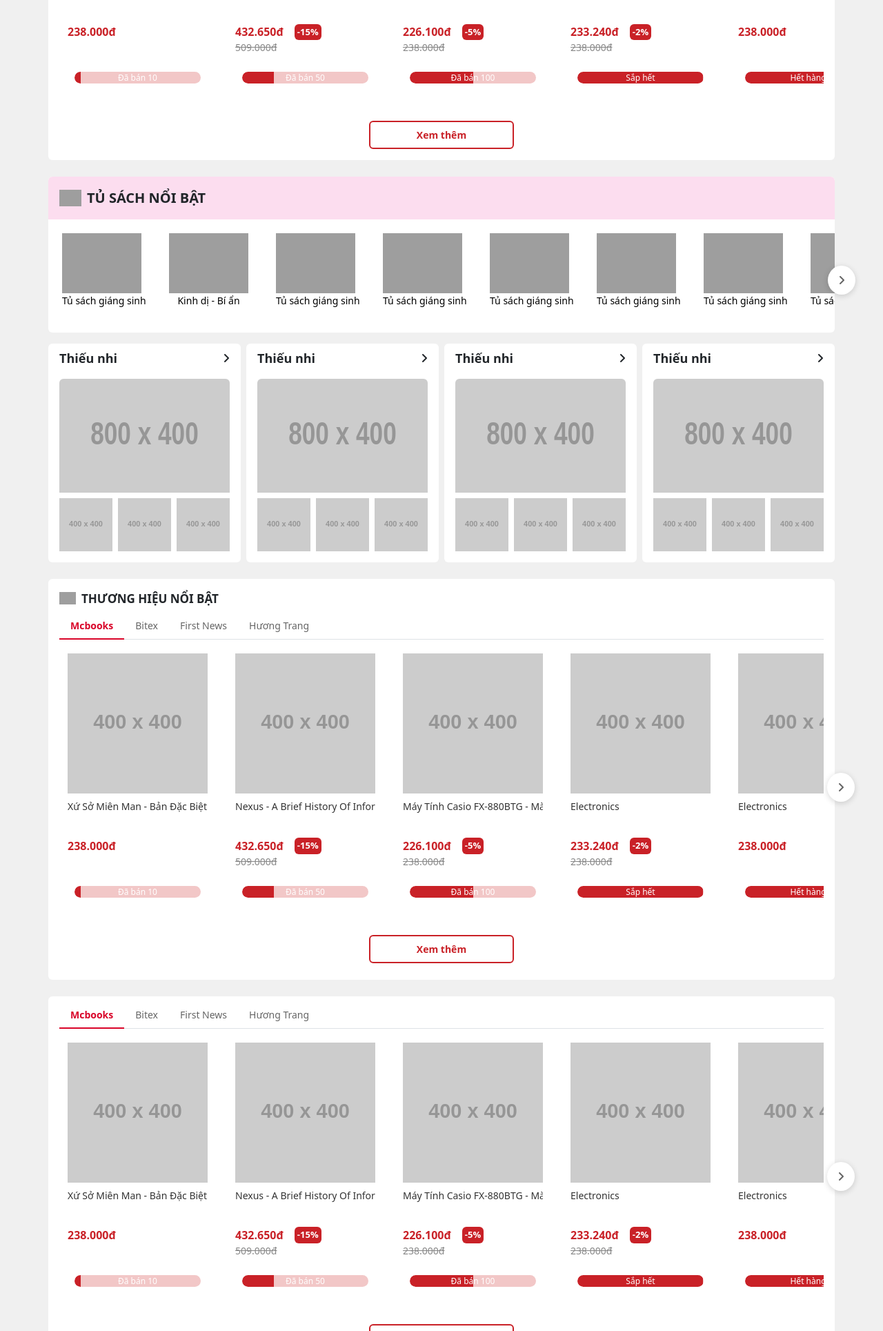
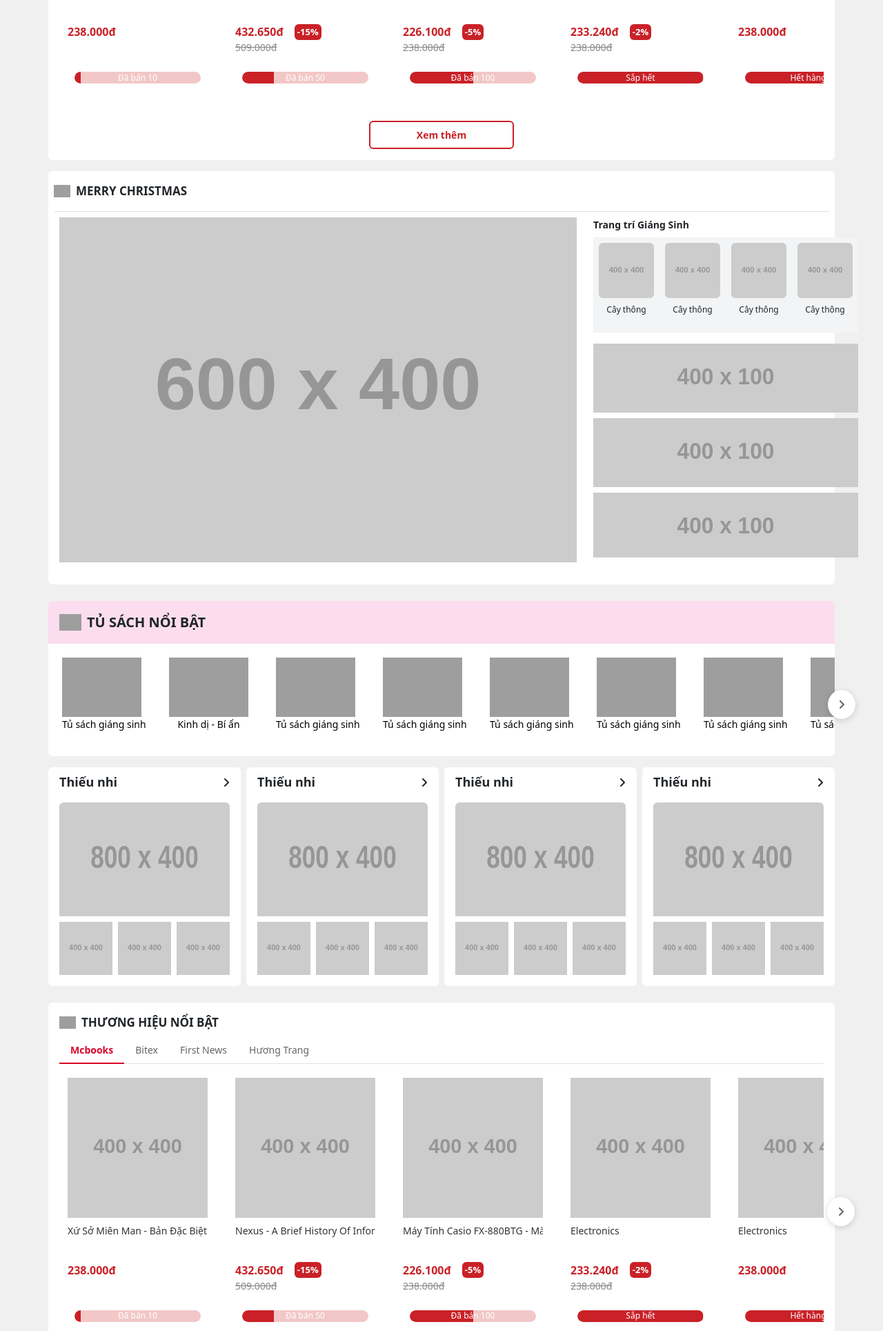
Before and after one commit to minhhquann1508/fahasa_clone, a PHP site: page / in a window 1280 px wide. Shown: the part 2955-4884 px from the top of the page at 69% size. Run offline with PHP 8.4, Linux system fonts and the light colour scheme; grey boxes labelled with a size stand in for pictures from a placeholder-image service; some libraries are stand-ins or nearby versions; grey boxes are pictures that could not be loaded.

Commit message:
finish home.php 2

```diff
--- a/views/user/home.php
+++ b/views/user/home.php
@@ -232,6 +232,54 @@ $data['category'] = [
                     <div class="tab-pane fade show active" id="calendar" role="tabpanel" aria-labelledby="login-tab">
                         <?php include '_listproducts2.php'?>
                     </div>
+                </div>
+            </div>
+        </div>
+    </div>
+</div>
+
+<!-- Merry Chrismas -->
+<div class="container pb-4 px-2 mt-3 rounded" style="width: 1230px;background-color:white">
+    <div class="d-flex align-items-center pt-3 py-3 gap-2 border-bottom">
+        <img src="https://cdn0.fahasa.com/media/fahasa_web_image/noel_event_image/satan_noel.svg" alt="" width="24px">
+        <p class="fw-bold" style="font-size: 17px;text-transform: uppercase;">merry christmas</p>
+    </div>
+    <div class="d-flex justify-content-between gap-3">
+        <div class="p-2">
+            <img  src="https://placehold.co/600x400" width="750px">
+        </div>
+        <div class="w-100">
+            <p class="mt-2 fw-bold" style="font-size: 14px;">Trang trí Giáng Sinh</p>
+            <div class="d-flex justify-content-between mt-2">
+                <div class="px-2" style="background: #f2f4f5;">
+                    <img class="rounded mt-2" src="https://placehold.co/400" alt="" width="80px">
+                    <p class="mt-2 mb-4 text-center" style="font-size: 12px">Cây thông</p>
+                </div>
+                <div class="px-2" style="background: #f2f4f5;">
+                    <img class="rounded mt-2" src="https://placehold.co/400" alt="" width="80px">
+                    <p class="mt-2 mb-4 text-center" style="font-size: 12px">Cây thông</p>
+                </div>
+                <div class="px-2" style="background: #f2f4f5;">
+                    <img class="rounded mt-2" src="https://placehold.co/400" alt="" width="80px">
+                    <p class="mt-2 mb-4 text-center" style="font-size: 12px">Cây thông</p>
+                </div>
+                <div class="px-2" style="background: #f2f4f5;">
+                    <img class="rounded mt-2" src="https://placehold.co/400" alt="" width="80px">
+                    <p class="mt-2 mb-4 text-center" style="font-size: 12px">Cây thông</p>
+                </div>
+            </div>
+            <div class="mt-3" style="overflow: auto; height:310px">
+                <div class="">
+                    <img class="w-100" src="https://placehold.co/400x100" alt="" height="100px">
+                </div>
+                <div class="mt-2">
+                    <img class="w-100" src="https://placehold.co/400x100" alt="" height="100px">
+                </div>
+                <div class="mt-2">
+                    <img class="w-100" src="https://placehold.co/400x100" alt="" height="100px">
+                </div>
+                <div class="mt-2">
+                    <img class="w-100" src="https://placehold.co/400x100" alt="" height="100px">
                 </div>
             </div>
         </div>
@@ -867,7 +915,6 @@ $data['category'] = [
     </div>
 </div>
 
-
 </div>
 <style>
     p {
```
